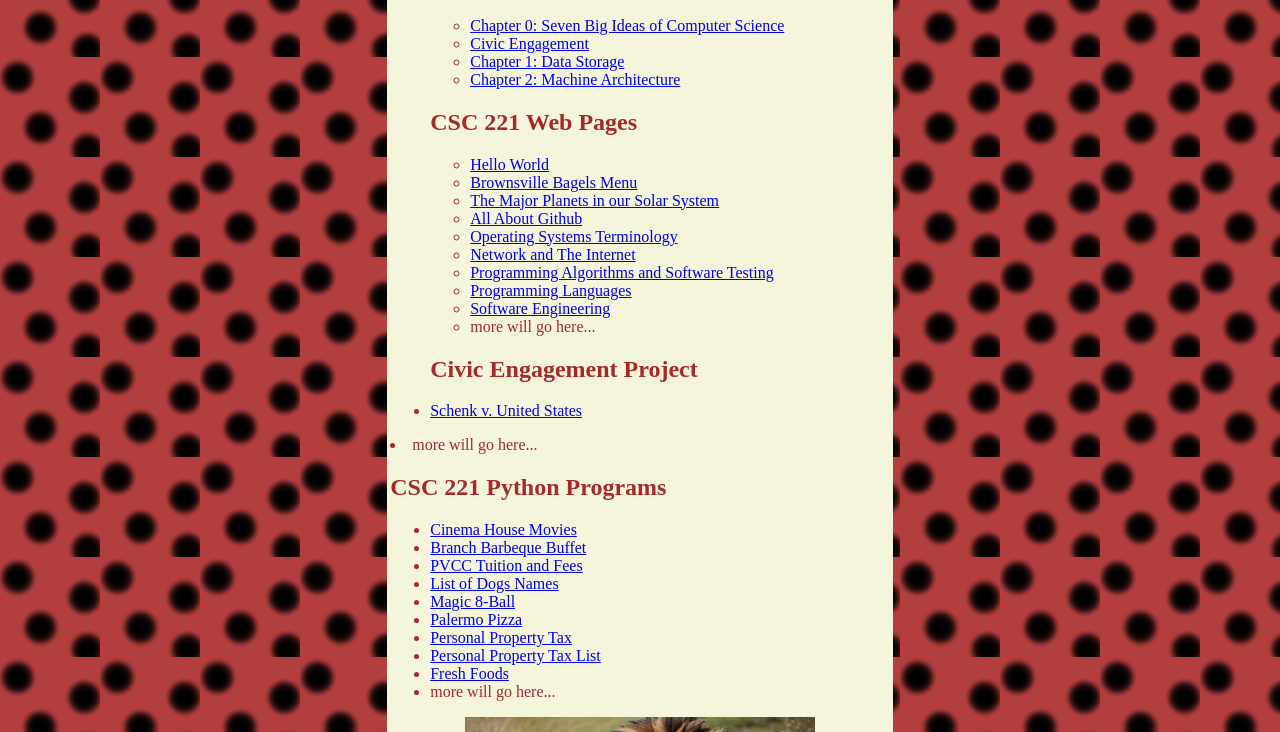
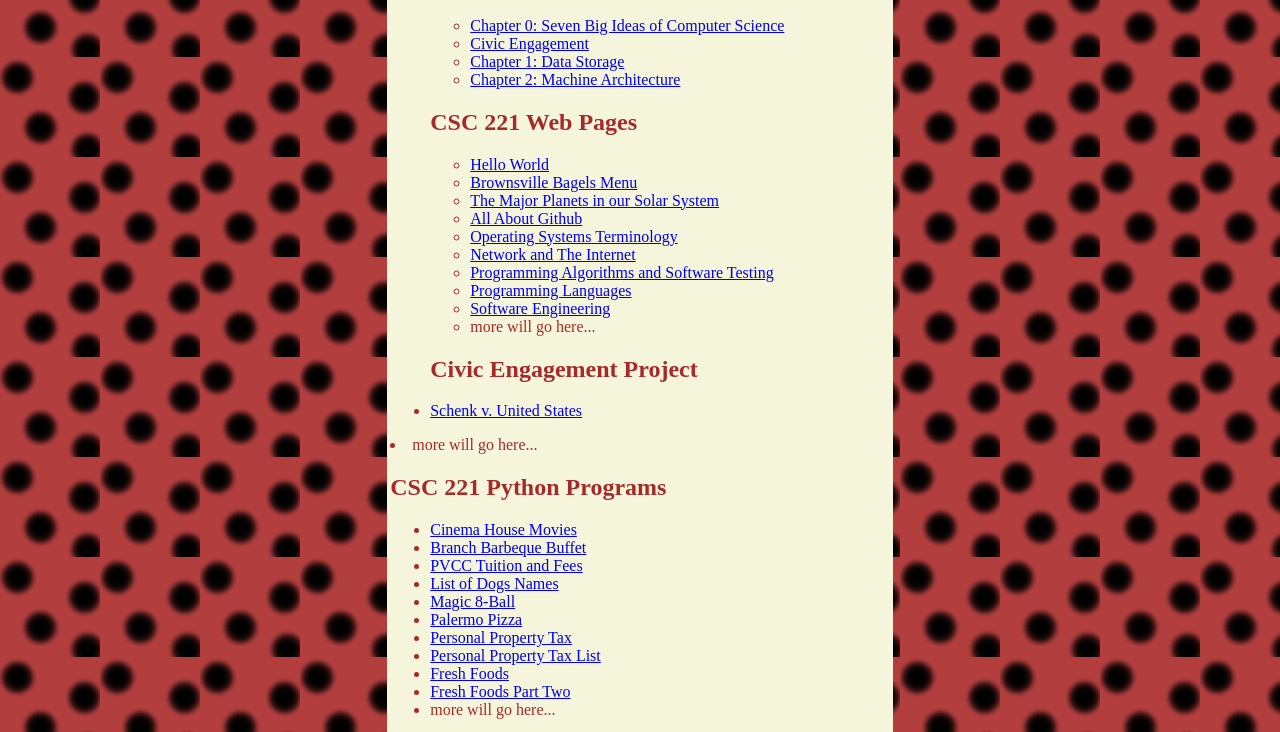
Before and after one commit to saleemsediqi-pvcc/saleemsediqi-pvcc.github.io, a plain HTML site: page index.html in a window 1280 px wide. Shown: the part 143-875 px from the top of the page. Drawn offline with Linux system fonts and the light colour scheme.

Commit message:
Update index.html

```diff
--- a/index.html
+++ b/index.html
@@ -53,6 +53,7 @@
     <li><a href="personalproperty.py"> Personal Property Tax </a></li>
     <li><a href="personalpropertylist.py"> Personal Property Tax List </a></li>
         <li><a href="freshfoods.py"> Fresh Foods</a></li>
+     <li><a href="ffout.py"> Fresh Foods Part Two</a></li>
 
     <li>more will go here...</li>
 </ul>
```
